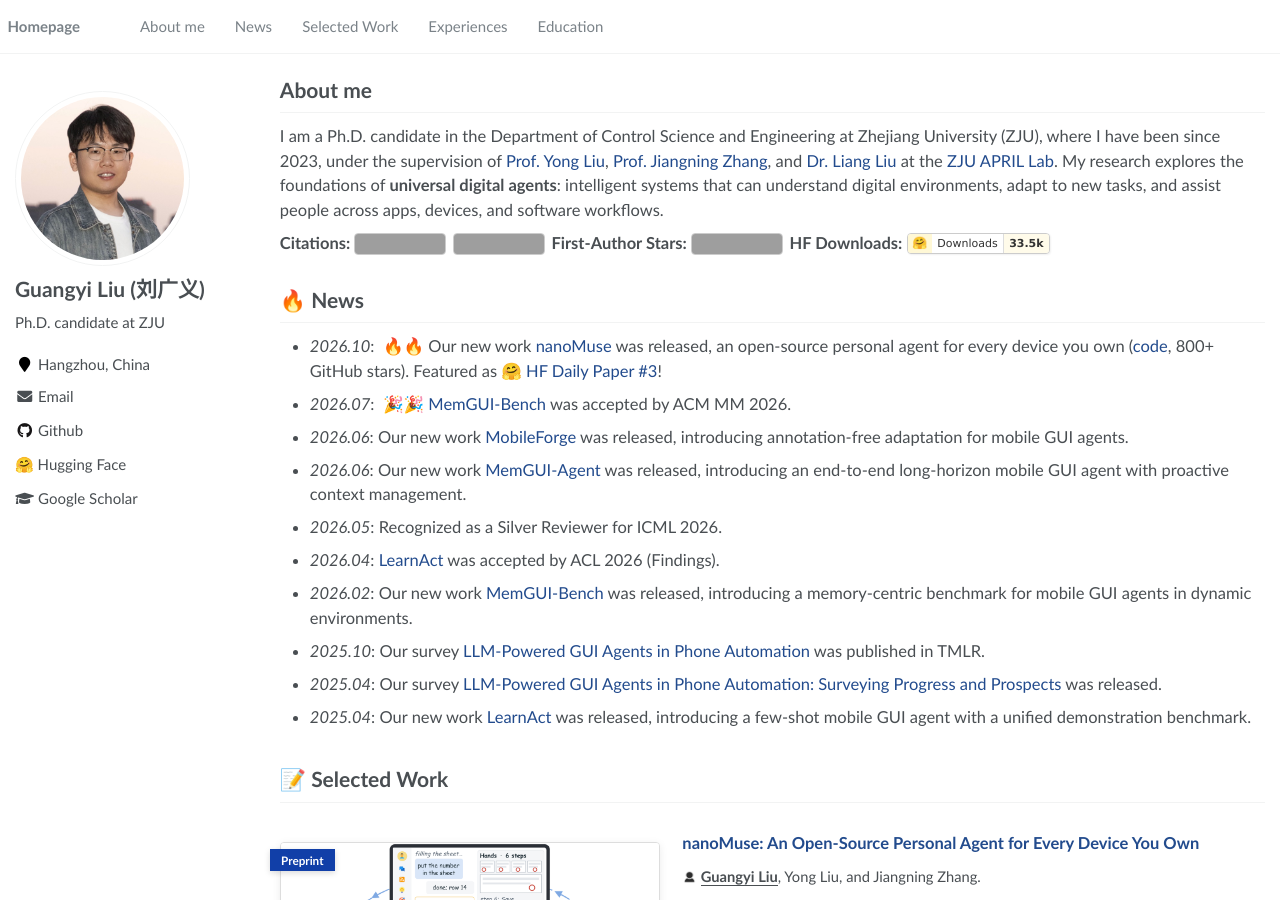
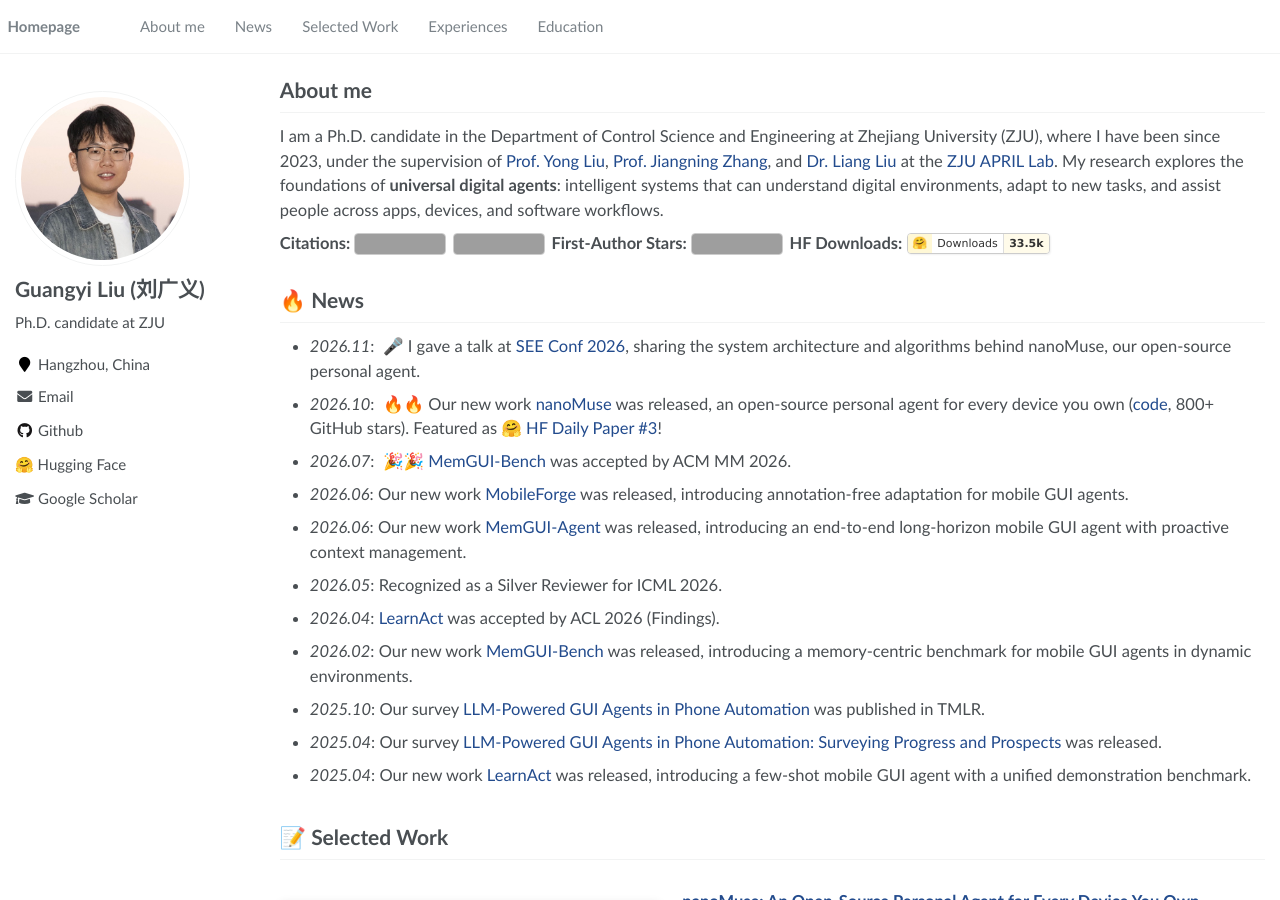
Before and after one commit to lgy0404/lgy0404.github.io, a Jekyll site: the page built from _pages/about.md, in a window 1280 px wide and 900 px high. Built offline with Jekyll 4.4.1, drawn with Linux system fonts in a browser that asks for light colours; comment, search, counter and statistics services are not loaded; grey boxes are pictures that could not be loaded.

Commit message:
Add SEE Conf 2026 talk to homepage news

```diff
--- a/_pages/about.md
+++ b/_pages/about.md
@@ -184,6 +184,7 @@ I am a Ph.D. candidate in the Department of Control Science and Engineering at Z
 <span class='anchor' id='news'></span>
 # 🔥 News
 
+- *2026.11*: &nbsp;🎤 I gave a talk at [SEE Conf 2026](https://seeconf.antgroup.com/#agenda), sharing the system architecture and algorithms behind nanoMuse, our open-source personal agent.
 - *2026.10*: &nbsp;🔥🔥 Our new work [nanoMuse](https://arxiv.org/abs/2610.08699) was released, an open-source personal agent for every device you own ([code](https://github.com/nano-muse/nanoMuse), 800+ GitHub stars). Featured as [🤗 HF Daily Paper #3](https://huggingface.co/papers/2610.08699)!
 - *2026.07*: &nbsp;🎉🎉 [MemGUI-Bench](https://lgy0404.github.io/MemGUI-Bench/) was accepted by ACM MM 2026.
 - *2026.06*: Our new work [MobileForge](https://mobile-forge.github.io/) was released, introducing annotation-free adaptation for mobile GUI agents.
```
